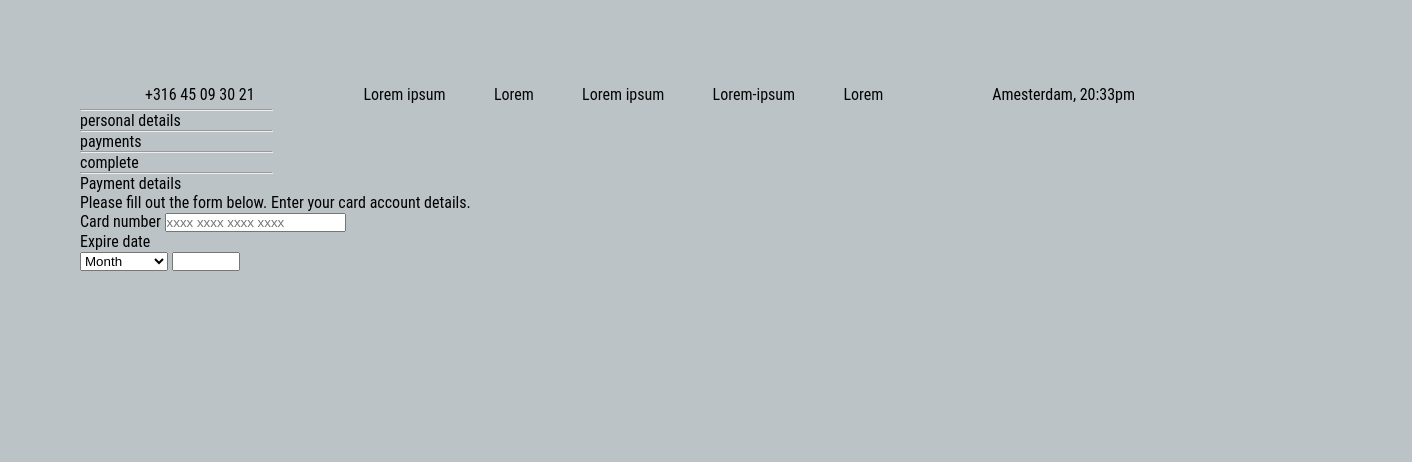
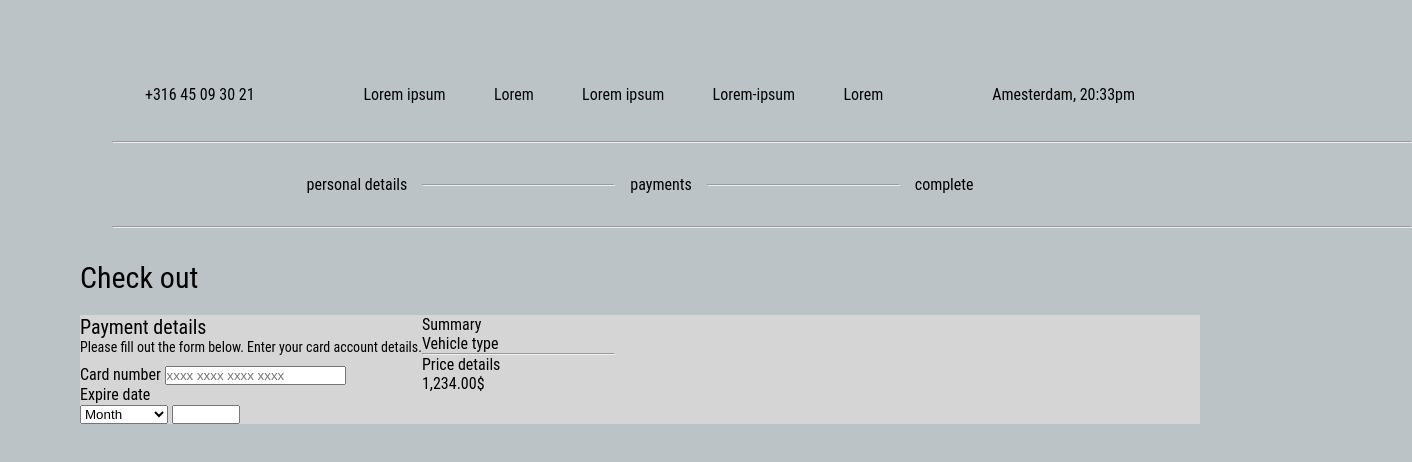
Before and after one commit to ayoubbr/Gestion-de-voitures, a plain HTML site: page check-out.html in a window 1280 px wide. Shown: the whole page, 1412 px wide, since content can reach past the window. Drawn offline with Linux system fonts and the light colour scheme.

Commit message:
changes in checkout page before midnight

```diff
--- a/check-out.html
+++ b/check-out.html
@@ -31,15 +31,26 @@
             <p>complete</p>
         </div>
         <hr class="Y-big-line">
+
+        <p class="Y-check">Check out</p>
+
         <div class="Y-checkout-area">
             <div class="Y-P-details">
-        <p>Payment details</p>
-        <p>Please fill out the form below. Enter your card account details.</p>
+                <div class="Y-payment-div">
+                    <p class="Y-PP-para">Payment details</p>
+                    <p class="Y-p-para">Please fill out the form below. Enter your card account details.</p>
+                </div>
+
+                <div class="Y-card-num">
                     <form>
                         <label>Card number</label>
-            <input class="Y-card-number" type="tel" inputmode="numerique" pattern="[0-9\s]{13,19}" autocomplete="cc-number" maxlength="19" placeholder="xxxx xxxx xxxx xxxx" required>
+                        <input class="Y-card-number" type="tel" inputmode="numerique" pattern="[0-9\s]{13,19}"
+                            autocomplete="cc-number" maxlength="19" placeholder="xxxx xxxx xxxx xxxx" required>
                     </form>
+                </div>
+                <div class="Y-expireDate">
                     <p>Expire date</p>
+                    <div class="Y-m-year">
                         <select>
                             <option value=''>Month</option>
                             <option value='01'>January</option>
@@ -56,8 +67,20 @@
                             <option value='12'>December</option>
                         </select>
 
+
                         <input type="number" min="2024" max="2099">
+                    </div>
+                </div>
+            </div>
 
+            <div class="Y-summary">
+                <p>Summary</p>
+                <p>Vehicle type</p>
+                <hr>
+                <p>Price details</p>
+                <p>1,234.00$</p>
+
+            </div>
 
         </div>
         </div>
--- a/style.css
+++ b/style.css
@@ -928,3 +928,50 @@ hr {
 }
 
 /* ================================ PAGE DETAIL ================================== */
+/* ================================page checkout==================================*/
+
+.Y-big-line{
+  width: 1300px;
+  margin: 32px;
+}
+
+.Y-between-lines{
+  display: flex;
+  flex-direction: row;
+  align-items: center;
+  justify-content: center;
+  gap: 15px;
+
+}
+
+.Y-check{
+  padding-bottom: 20px;
+  font-size: 30px;
+}
+
+.Y-checkout-area{
+  background-color: #D5D5D5;
+}
+
+.Y-payment-div{
+  padding-bottom: 10px;
+}
+
+.Y-payment-div .Y-p-para{
+  font-size: 14px;
+}
+
+.Y-payment-div .Y-PP-para{
+  font-size: 20px;
+}
+
+.Y-P-details{
+  display: flex;
+  flex-direction: column;
+}
+
+.Y-checkout-area{
+  display: flex;
+  flex-direction: row;
+
+}
```
Lines whose indentation alone changed are shown as unchanged.
